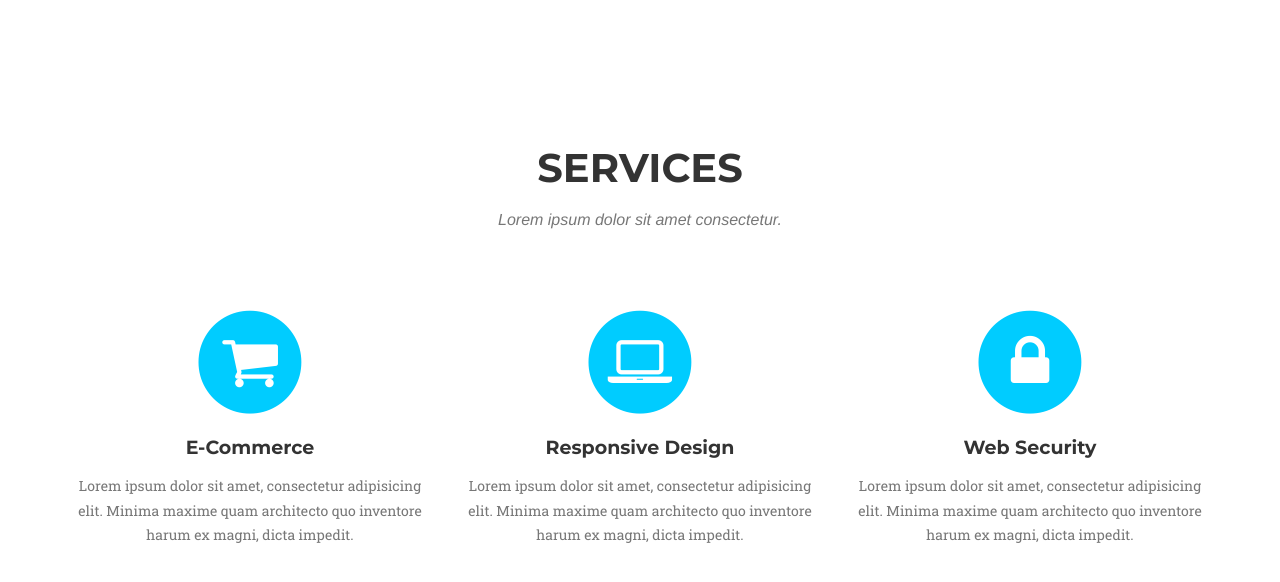
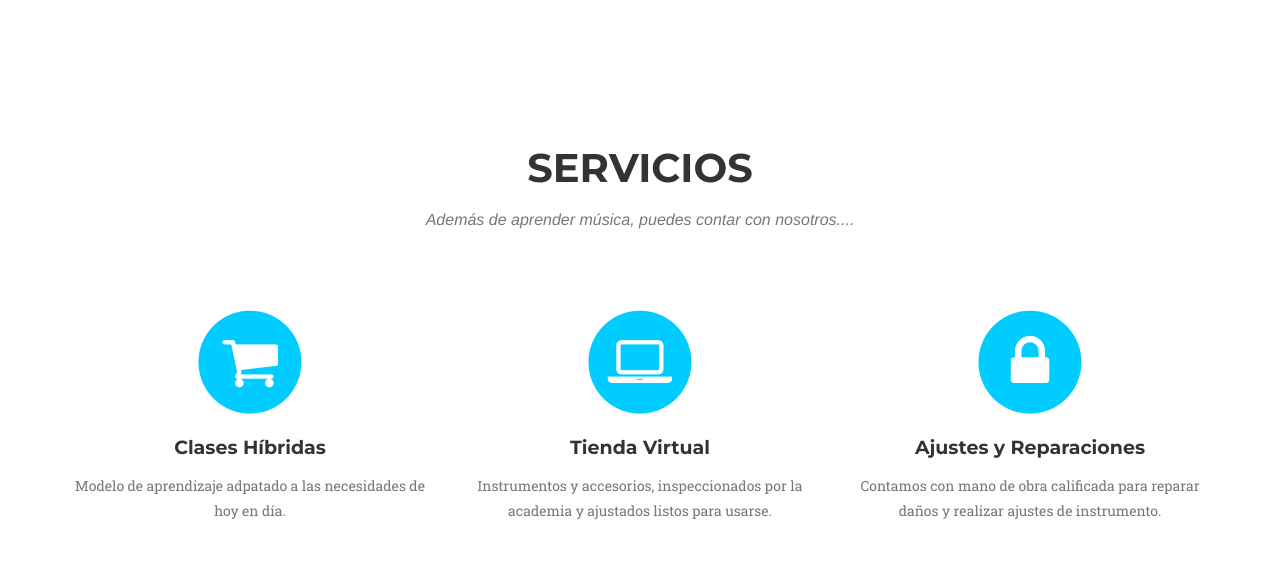
Before and after one commit to academiabekan/academiabekan.github.io, a Jekyll site: the page built from index.html, in a window 1280 px wide and 900 px high, scrolled down 645 px, cut to the strip 117-699 px from the top of the window. Built offline with Jekyll 4.4.1, drawn with Linux system fonts in a browser that asks for light colours; some web fonts are replaced.

Commit message:
Update services.html
Servicios Español

```diff
--- a/_includes/services.html
+++ b/_includes/services.html
@@ -3,8 +3,8 @@
         <div class="container">
             <div class="row">
                 <div class="col-lg-12 text-center">
-                    <h2 class="section-heading">Services</h2>
-                    <h3 class="section-subheading text-muted">Lorem ipsum dolor sit amet consectetur.</h3>
+                    <h2 class="section-heading">Servicios</h2>
+                    <h3 class="section-subheading text-muted">Además de aprender música, puedes contar con nosotros....</h3>
                 </div>
             </div>
             <div class="row text-center">
@@ -13,24 +13,24 @@
                         <i class="fa fa-circle fa-stack-2x text-primary"></i>
                         <i class="fa fa-shopping-cart fa-stack-1x fa-inverse"></i>
                     </span>
-                    <h4 class="service-heading">E-Commerce</h4>
-                    <p class="text-muted">Lorem ipsum dolor sit amet, consectetur adipisicing elit. Minima maxime quam architecto quo inventore harum ex magni, dicta impedit.</p>
+                    <h4 class="service-heading">Clases Híbridas</h4>
+                    <p class="text-muted">Modelo de aprendizaje adpatado a las necesidades de hoy en día.</p>
                 </div>
                 <div class="col-md-4">
                     <span class="fa-stack fa-4x">
                         <i class="fa fa-circle fa-stack-2x text-primary"></i>
                         <i class="fa fa-laptop fa-stack-1x fa-inverse"></i>
                     </span>
-                    <h4 class="service-heading">Responsive Design</h4>
-                    <p class="text-muted">Lorem ipsum dolor sit amet, consectetur adipisicing elit. Minima maxime quam architecto quo inventore harum ex magni, dicta impedit.</p>
+                    <h4 class="service-heading">Tienda Virtual</h4>
+                    <p class="text-muted">Instrumentos y accesorios, inspeccionados por la academia y ajustados listos para usarse.</p>
                 </div>
                 <div class="col-md-4">
                     <span class="fa-stack fa-4x">
                         <i class="fa fa-circle fa-stack-2x text-primary"></i>
                         <i class="fa fa-lock fa-stack-1x fa-inverse"></i>
                     </span>
-                    <h4 class="service-heading">Web Security</h4>
-                    <p class="text-muted">Lorem ipsum dolor sit amet, consectetur adipisicing elit. Minima maxime quam architecto quo inventore harum ex magni, dicta impedit.</p>
+                    <h4 class="service-heading">Ajustes y Reparaciones</h4>
+                    <p class="text-muted">Contamos con mano de obra calificada para reparar daños y realizar ajustes de instrumento.</p>
                 </div>
             </div>
         </div>
```
